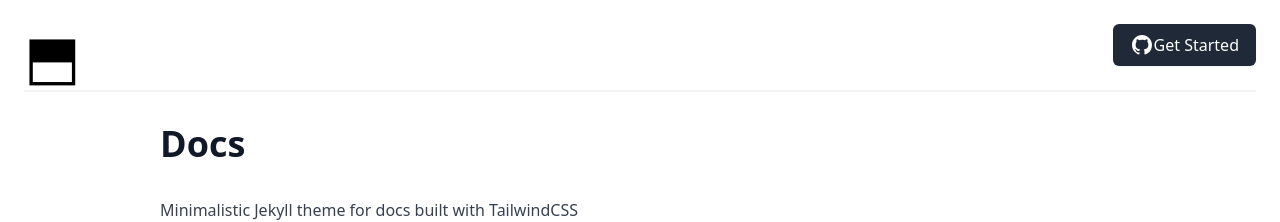
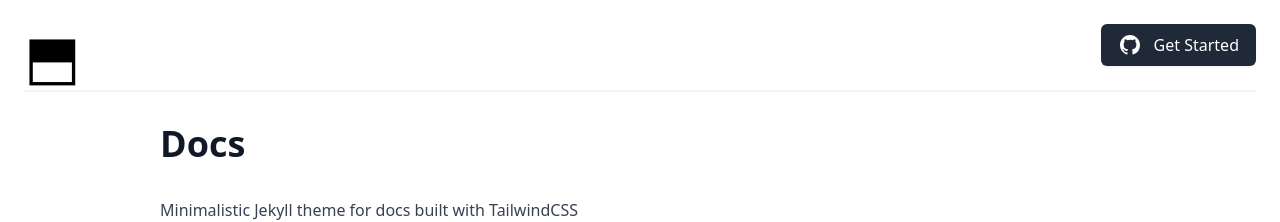
Before and after one commit to nathanclevenger/docs, a Jekyll site: the page built from README.md, in a window 1280 px wide. Shown: the top 222 px of the page. Built offline with Jekyll 4.4.1, drawn with Linux system fonts in a browser that asks for light colours; nearby versions of some CDN libraries; our own code applies the rules of GitHub Pages for plain Markdown files.

Commit message:
Update default.html

```diff
--- a/_layouts/default.html
+++ b/_layouts/default.html
@@ -44,7 +44,7 @@
       </nav> -->
       <div class="hidden md:flex items-center justify-end md:flex-1 lg:w-0">
 <!--         <a href="#" class="whitespace-nowrap text-base font-medium text-gray-500 hover:text-gray-900"> Sign in </a> -->
-        <a href="#" class="ml-8 whitespace-nowrap inline-flex items-center justify-between px-4 py-2 border border-transparent rounded-md shadow-sm text-base font-medium text-white bg-gray-800 hover:bg-gray-600 space-x-3 ">
+        <a href="#" class="ml-8 whitespace-nowrap inline-flex items-center justify-between px-4 py-2 border border-transparent rounded-md shadow-sm text-base font-medium text-white bg-gray-800 hover:bg-gray-600 gap-x-3 ">
           <svg class="h-6 w-6" fill="currentColor" viewBox="0 0 24 24" aria-hidden="true">
             <path fill-rule="evenodd" d="M12 2C6.477 2 2 6.484 2 12.017c0 4.425 2.865 8.18 6.839 9.504.5.092.682-.217.682-.483 0-.237-.008-.868-.013-1.703-2.782.605-3.369-1.343-3.369-1.343-.454-1.158-1.11-1.466-1.11-1.466-.908-.62.069-.608.069-.608 1.003.07 1.531 1.032 1.531 1.032.892 1.53 2.341 1.088 2.91.832.092-.647.35-1.088.636-1.338-2.22-.253-4.555-1.113-4.555-4.951 0-1.093.39-1.988 1.029-2.688-.103-.253-.446-1.272.098-2.65 0 0 .84-.27 2.75 1.026A9.564 9.564 0 0112 6.844c.85.004 1.705.115 2.504.337 1.909-1.296 2.747-1.027 2.747-1.027.546 1.379.202 2.398.1 2.651.64.7 1.028 1.595 1.028 2.688 0 3.848-2.339 4.695-4.566 4.943.359.309.678.92.678 1.855 0 1.338-.012 2.419-.012 2.747 0 .268.18.58.688.482A10.019 10.019 0 0022 12.017C22 6.484 17.522 2 12 2z" clip-rule="evenodd" />
           </svg>
```
